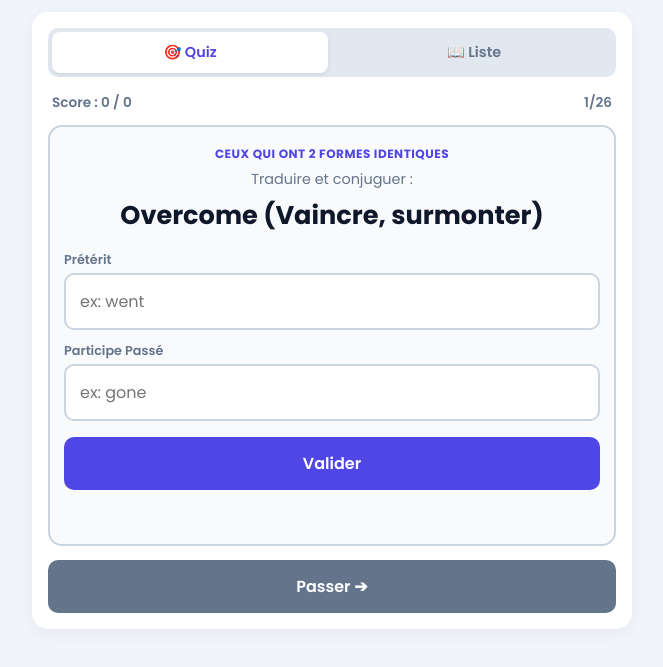
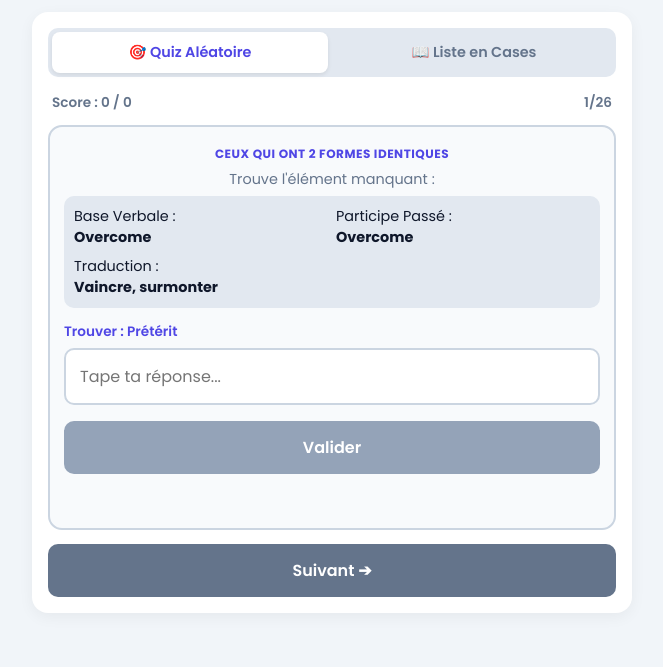
Before and after one commit to Anonyme404-dev/verbe-irr-gulier, a plain HTML site: page index.html in a window 1280 px wide. Shown: the part 79-746 px from the top of the page, without its empty margins (308-971 px from the left). Drawn offline with Linux system fonts and the light colour scheme.

Commit message:
Update index.html

```diff
--- a/index.html
+++ b/index.html
@@ -135,44 +135,46 @@
             margin-bottom: 6px;
         }
 
-        .quiz-verb-display {
-            font-size: 1.6rem;
-            font-weight: 700;
-            color: var(--text-main);
-            margin-bottom: 16px;
-            word-break: break-word;
-        }
-
-        .quiz-inputs {
-            display: flex;
-            flex-direction: column;
-            gap: 12px;
-            margin-bottom: 16px;
-        }
-
-        .input-group {
-            display: flex;
-            flex-direction: column;
+        .quiz-info-grid {
+            display: grid;
+            grid-template-columns: 1fr 1fr;
+            gap: 8px;
+            background: #e2e8f0;
+            padding: 10px;
+            border-radius: 10px;
+            margin-bottom: 14px;
+            font-size: 0.9rem;
             text-align: left;
         }
 
-        .input-group label {
-            font-size: 0.8rem;
-            font-weight: 600;
-            margin-bottom: 4px;
-            color: var(--text-muted);
+        .quiz-info-item span {
+            font-weight: 700;
+            color: var(--text-main);
         }
 
-        .input-group input {
+        .quiz-input-container {
+            margin-bottom: 16px;
+            text-align: left;
+        }
+
+        .quiz-input-container label {
+            display: block;
+            font-size: 0.85rem;
+            font-weight: 600;
+            margin-bottom: 6px;
+            color: var(--primary);
+        }
+
+        .quiz-input-container input {
+            width: 100%;
             padding: 14px;
             border: 2px solid var(--border);
             border-radius: 10px;
-            font-size: 1rem; /* 16px pour éviter le zoom iOS */
+            font-size: 1rem;
             outline: none;
-            width: 100%;
         }
 
-        .input-group input:focus {
+        .quiz-input-container input:focus {
             border-color: var(--primary);
         }
 
@@ -189,8 +191,9 @@
             touch-action: manipulation;
         }
 
-        .btn:active {
-            transform: scale(0.98);
+        .btn:disabled {
+            background: #94a3b8;
+            cursor: not-allowed;
         }
 
         .quiz-feedback {
@@ -203,7 +206,7 @@
         .feedback-correct { color: var(--success); }
         .feedback-incorrect { color: var(--error); }
 
-        /* Mode Liste */
+        /* Mode Liste (Style Tableau par Cases Mobile) */
         .search-bar {
             width: 100%;
             padding: 12px;
@@ -253,28 +256,38 @@
             padding-left: 8px;
         }
 
-        /* Cartes pour affichage mobile */
-        .verb-card-mobile {
+        /* Grille en cases bien distinctes pour téléphone */
+        .verb-grid-card {
             background: #f8fafc;
-            border: 1px solid var(--border);
-            border-radius: 10px;
-            padding: 10px 12px;
-            margin-bottom: 8px;
-            display: flex;
-            justify-content: space-between;
-            align-items: center;
+            border: 2px solid var(--border);
+            border-radius: 12px;
+            padding: 12px;
+            margin-bottom: 10px;
+            display: grid;
+            grid-template-columns: 1fr 1fr;
+            gap: 8px;
         }
 
-        .verb-card-mobile .base-part {
-            font-weight: 700;
-            font-size: 1rem;
-            color: var(--text-main);
+        .verb-cell {
+            background: #ffffff;
+            border: 1px solid var(--border);
+            border-radius: 8px;
+            padding: 8px;
+            text-align: center;
         }
 
-        .verb-card-mobile .details-part {
-            text-align: right;
-            font-size: 0.85rem;
+        .verb-cell .cell-label {
+            font-size: 0.7rem;
+            text-transform: uppercase;
             color: var(--text-muted);
+            font-weight: 600;
+            margin-bottom: 2px;
+        }
+
+        .verb-cell .cell-value {
+            font-size: 0.95rem;
+            font-weight: 700;
+            color: var(--text-main);
         }
 
         .hidden-text {
@@ -282,7 +295,6 @@
             color: transparent !important;
             border-radius: 4px;
             user-select: none;
-            padding: 0 4px;
         }
     </style>
 </head>
@@ -295,8 +307,8 @@
 
     <div class="container">
         <div class="tabs">
-            <button class="tab-btn active" onclick="switchTab('quiz')">🎯 Quiz</button>
-            <button class="tab-btn" onclick="switchTab('list')">📖 Liste</button>
+            <button class="tab-btn active" onclick="switchTab('quiz')">🎯 Quiz Aléatoire</button>
+            <button class="tab-btn" onclick="switchTab('list')">📖 Liste en Cases</button>
         </div>
 
         <!-- SECTION QUIZ -->
@@ -308,24 +320,22 @@
 
             <div class="quiz-card">
                 <div class="quiz-category" id="q-category">Catégorie</div>
-                <div class="quiz-prompt">Traduire et conjuguer :</div>
-                <div class="quiz-verb-display" id="q-base">Base Verbale</div>
+                <div class="quiz-prompt">Trouve l'élément manquant :</div>
 
-                <div class="quiz-inputs">
-                    <div class="input-group">
-                        <label for="input-preterit">Prétérit</label>
-                        <input type="text" id="input-preterit" placeholder="ex: went" autocomplete="off" autocapitalize="none">
-                    </div>
-                    <div class="input-group">
-                        <label for="input-participe">Participe Passé</label>
-                        <input type="text" id="input-participe" placeholder="ex: gone" autocomplete="off" autocapitalize="none">
-                    </div>
+                <!-- Infos fixes affichées pour aider -->
+                <div class="quiz-info-grid" id="q-info-grid">
+                    <!-- Rempli par JS -->
                 </div>
 
-                <button class="btn" id="submit-btn" onclick="checkAnswer()">Valider</button>
+                <div class="quiz-input-container">
+                    <label id="q-input-label">Champ à remplir</label>
+                    <input type="text" id="quiz-input" placeholder="Tape ta réponse..." autocomplete="off" autocapitalize="none" oninput="validateInputReady()">
+                </div>
+
+                <button class="btn" id="submit-btn" onclick="checkAnswer()" disabled>Valider</button>
                 <div class="quiz-feedback" id="q-feedback"></div>
             </div>
-            <button class="btn" style="background:#64748b;" onclick="nextQuestion()">Passer ➔</button>
+            <button class="btn" id="next-btn" style="background:#64748b;" onclick="nextQuestion()" disabled>Suivant ➔</button>
         </div>
 
         <!-- SECTION LISTE -->
@@ -333,6 +343,7 @@
             <input type="text" class="search-bar" id="search-input" placeholder="🔍 Rechercher un verbe..." onkeyup="filterTable()">
 
             <div class="controls-row">
+                <button class="toggle-col-btn" id="btn-col-0" onclick="toggleColumn(0)">Masquer Base</button>
                 <button class="toggle-col-btn" id="btn-col-1" onclick="toggleColumn(1)">Masquer Prétérit</button>
                 <button class="toggle-col-btn" id="btn-col-2" onclick="toggleColumn(2)">Masquer Participe</button>
                 <button class="toggle-col-btn" id="btn-col-3" onclick="toggleColumn(3)">Masquer Traduction</button>
@@ -378,7 +389,15 @@
         let score = 0;
         let totalAnswered = 0;
         let shuffledVerbs = [];
-        let hiddenCols = { 1: false, 2: false, 3: false };
+        let currentTargetKey = '';
+        let hiddenCols = { 0: false, 1: false, 2: false, 3: false };
+
+        const fieldLabels = {
+            base: "Base Verbale",
+            preterit: "Prétérit",
+            participle: "Participe Passé",
+            french: "Traduction"
+        };
 
         function initQuiz() {
             shuffledVerbs = [...verbsData].sort(() => Math.random() - 0.5);
@@ -395,37 +414,66 @@
             }
             const v = shuffledVerbs[currentQuizIndex];
             document.getElementById('q-category').innerText = v.category;
-            document.getElementById('q-base').innerText = `${v.base} (${v.french})`;
-            document.getElementById('input-preterit').value = '';
-            document.getElementById('input-participe').value = '';
+
+            // Choisir aléatoirement l'un des 4 champs à deviner
+            const keys = ['base', 'preterit', 'participle', 'french'];
+            currentTargetKey = keys[Math.floor(Math.random() * keys.length)];
+
+            document.getElementById('q-input-label').innerText = `Trouver : ${fieldLabels[currentTargetKey]}`;
+
+            // Afficher les 3 autres champs dans la grille d'aide
+            let gridHtml = '';
+            keys.forEach(k => {
+                if (k !== currentTargetKey) {
+                    gridHtml += `<div class="quiz-info-item">${fieldLabels[k]} : <br><span>${v[k]}</span></div>`;
+                }
+            });
+            document.getElementById('q-info-grid').innerHTML = gridHtml;
+
+            const inputEl = document.getElementById('quiz-input');
+            inputEl.value = '';
+            inputEl.disabled = false;
             document.getElementById('q-feedback').innerText = '';
             document.getElementById('progress-text').innerText = `${currentQuizIndex + 1}/${shuffledVerbs.length}`;
             document.getElementById('score-text').innerText = `Score : ${score} / ${totalAnswered}`;
-            document.getElementById('submit-btn').innerText = "Valider";
-            document.getElementById('submit-btn').setAttribute("onclick", "checkAnswer()");
+
+            const submitBtn = document.getElementById('submit-btn');
+            submitBtn.innerText = "Valider";
+            submitBtn.disabled = true;
+            submitBtn.setAttribute("onclick", "checkAnswer()");
+
+            document.getElementById('next-btn').disabled = true;
+        }
+
+        function validateInputReady() {
+            const val = document.getElementById('quiz-input').value.trim();
+            document.getElementById('submit-btn').disabled = (val.length === 0);
         }
 
         function checkAnswer() {
             const v = shuffledVerbs[currentQuizIndex];
-            const pInput = document.getElementById('input-preterit').value.trim().toLowerCase();
-            const partInput = document.getElementById('input-participe').value.trim().toLowerCase();
-
-            const isPValid = v.preterit.toLowerCase().includes(pInput) && pInput.length > 0;
-            const isPartValid = v.participle.toLowerCase().includes(partInput) && partInput.length > 0;
+            const inputVal = document.getElementById('quiz-input').value.trim().toLowerCase();
+            const correctVal = v[currentTargetKey].toLowerCase();
 
             totalAnswered++;
+            const isCorrect = correctVal.includes(inputVal) && inputVal.length > 0;
             const feedbackEl = document.getElementById('q-feedback');
 
-            if (isPValid && isPartValid) {
+            if (isCorrect) {
                 score++;
-                feedbackEl.innerHTML = `<span class="feedback-correct">✅ Bravo ! Parfait.</span>`;
+                feedbackEl.innerHTML = `<span class="feedback-correct">✅ Bravo ! C'est exact.</span>`;
             } else {
-                feedbackEl.innerHTML = `<span class="feedback-incorrect">❌ ${v.preterit} / ${v.participle}</span>`;
+                feedbackEl.innerHTML = `<span class="feedback-incorrect">❌ Faux. Réponse attendue : <b>${v[currentTargetKey]}</b></span>`;
             }
 
             document.getElementById('score-text').innerText = `Score : ${score} / ${totalAnswered}`;
-            document.getElementById('submit-btn').innerText = "Suivant ➔";
-            document.getElementById('submit-btn').setAttribute("onclick", "nextQuestion()");
+            document.getElementById('quiz-input').disabled = true;
+
+            const submitBtn = document.getElementById('submit-btn');
+            submitBtn.disabled = true;
+
+            // Débloquer le bouton suivant
+            document.getElementById('next-btn').disabled = false;
         }
 
         function nextQuestion() {
@@ -474,13 +522,23 @@
 
                 catVerbs.forEach(v => {
                     const card = document.createElement('div');
-                    card.className = 'verb-card-mobile';
+                    card.className = 'verb-grid-card';
                     card.innerHTML = `
-                        <div class="base-part">${v.base}</div>
-                        <div class="details-part">
-                            <div><small>Prét:</small> <span class="${hiddenCols[1] ? 'hidden-text' : ''}">${v.preterit}</span></div>
-                            <div><small>Part:</small> <span class="${hiddenCols[2] ? 'hidden-text' : ''}">${v.participle}</span></div>
-                            <div><small>FR:</small> <span class="${hiddenCols[3] ? 'hidden-text' : ''}">${v.french}</span></div>
+                        <div class="verb-cell">
+                            <div class="cell-label">Base Verbale</div>
+                            <div class="cell-value ${hiddenCols[0] ? 'hidden-text' : ''}">${v.base}</div>
+                        </div>
+                        <div class="verb-cell">
+                            <div class="cell-label">Prétérit</div>
+                            <div class="cell-value ${hiddenCols[1] ? 'hidden-text' : ''}">${v.preterit}</div>
+                        </div>
+                        <div class="verb-cell">
+                            <div class="cell-label">Participe Passé</div>
+                            <div class="cell-value ${hiddenCols[2] ? 'hidden-text' : ''}">${v.participle}</div>
+                        </div>
+                        <div class="verb-cell">
+                            <div class="cell-label">Traduction</div>
+                            <div class="cell-value ${hiddenCols[3] ? 'hidden-text' : ''}">${v.french}</div>
                         </div>
                     `;
                     groupDiv.appendChild(card);
```
